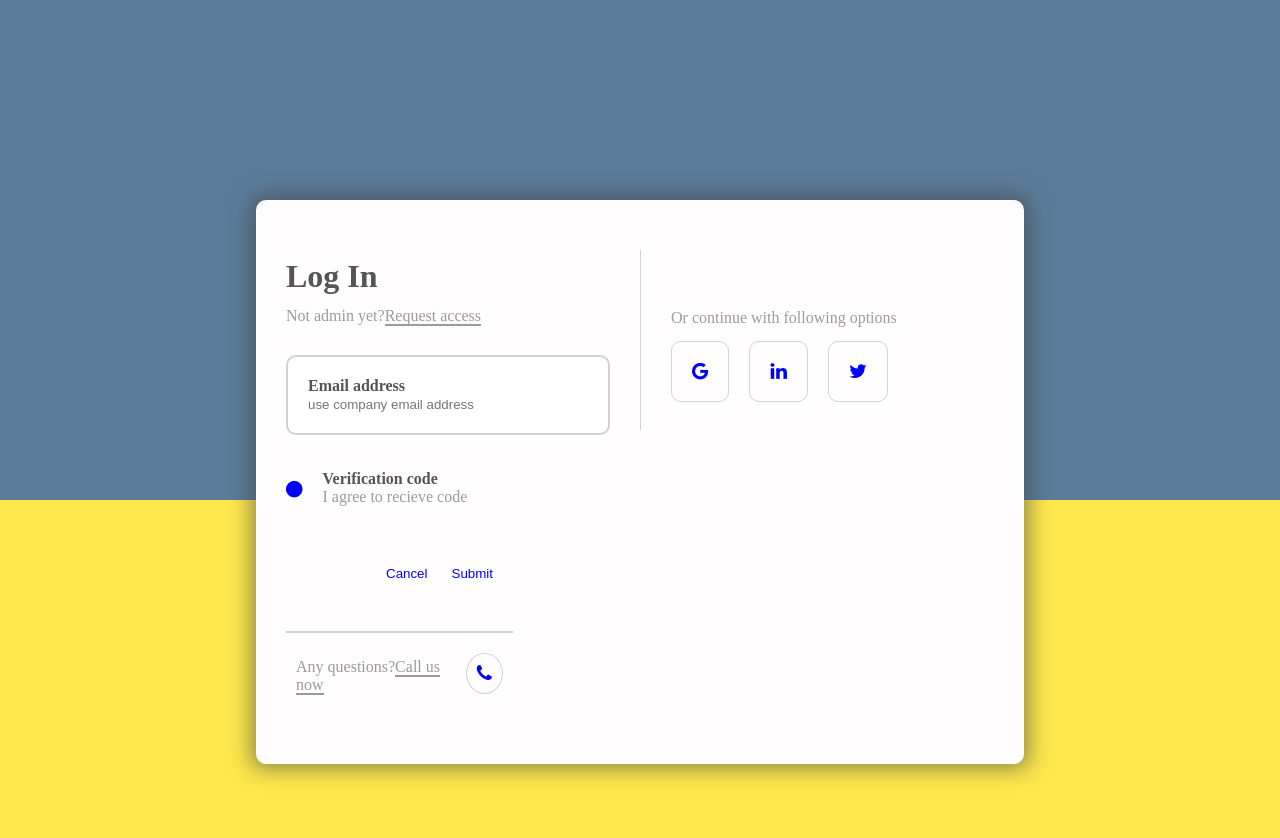
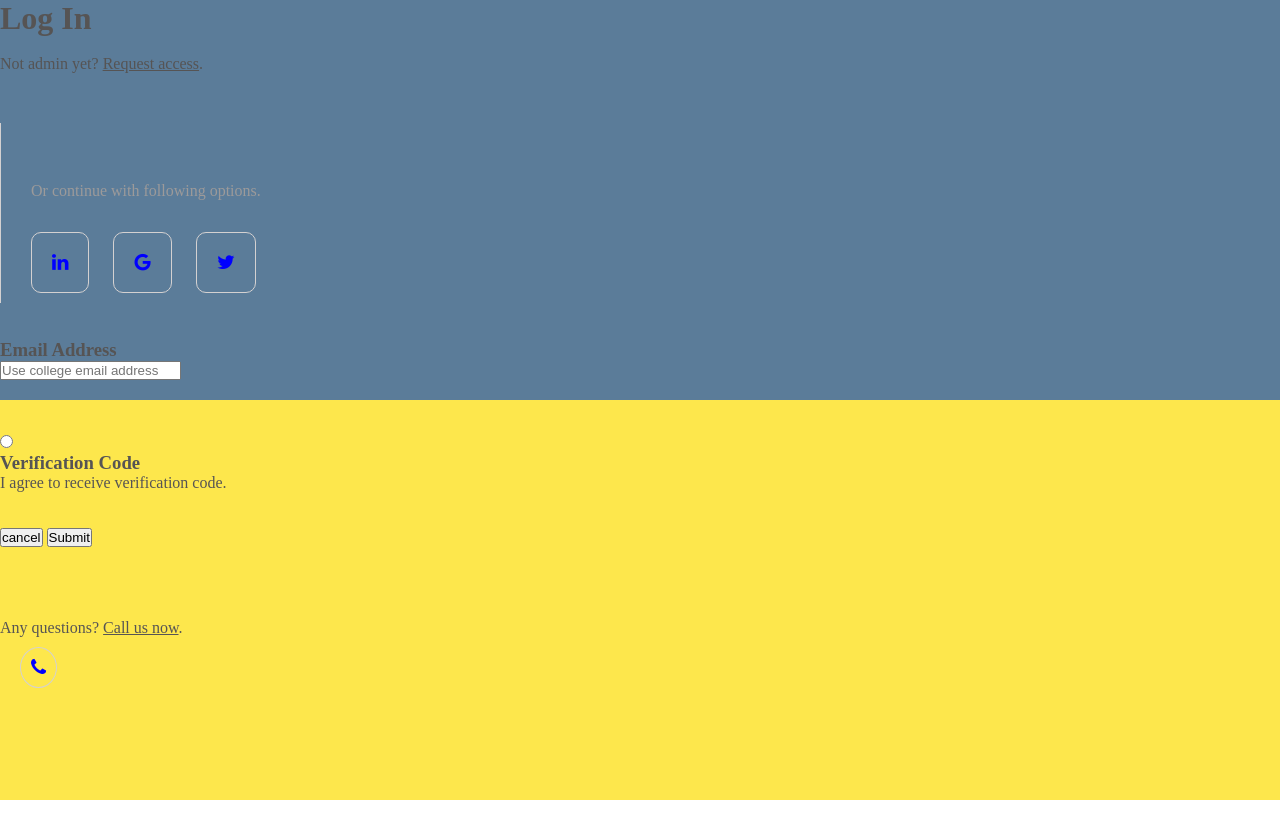
Before and after one commit to Ayushraj1605/Login_page, a plain HTML site: page index.html in a window 1280 px wide. After the commit the page ends 800 px from the top, so only its background shows below. Drawn offline with Linux system fonts and the light colour scheme.

Commit message:
Update index.html

```diff
--- a/index.html
+++ b/index.html
@@ -12,44 +12,53 @@
     <title>Document</title>
   </head>
   <body>
-    <div class="container">
-      <div class="left">
+    <form>
+        <div class="form1">
         <h1>Log In</h1>
-        <p>Not admin yet?<span>Request access</span></p>
-        <div class="content">
-          <p>Email address</p>
-          <input
-            type="email"
-            id="email"
-            placeholder="use company email address"
-          />
+        <br>
+        <p>Not admin yet? <u>Request access</u>.</p>
+        <div class="right">
+            <p>Or continue with following options.</p>
+            <br>
+                <div class="box">
+                <i class="fa fa-linkedin"></i>
+                <a href="https://mail.google.com/mail/"><i class="fa fa-google"></i></a>
+                <i class="fa fa-twitter"></i>
+                </div>
         </div>
-        <div class="two">
-          <div class="four">
-            <i class="fa fa-circle"></i>
-          </div>
-          <div class="three">
-            <h4>Verification code</h4>
-            <p>I agree to recieve code</p>
-          </div>
+        <br>
+        <br>
+        <div class="email">
+            <h3>Email Address</h3>
+            <input type="text" name="email" placeholder="Use college email address">
         </div>
-        <button class="cancel">Cancel</button>
-        <button class="Submit">Submit</button>
-        <div class="footer">
-          <div class="footer-p">
-            <p>Any questions?<span>Call us now</span></p>
-          </div>
-          <div class="footer-i"><i class="fa fa-phone"></i></div>
+        <br>
+        <br>
+        <br>
+        <input type="radio" value="Y" name="Verification Code">
+        <div class="terms">
+            <h3>Verification Code</h3>
+            <p>I agree to receive verification code.</p>
         </div>
-      </div>
-      <div class="right">
-        <p>Or continue with following options</p>
-        <div class="item">
-          <div><i class="fa fa-google"></i></div>
-          <div><i class="fa fa-linkedin"></i></div>
-          <div><i class="fa fa-twitter"></i></div>
+        <br>
+        <br>
+
+        <div class="buttons">
+            <input type="reset" value="cancel"/>
+            <input type="submit" value="Submit"/>
         </div>
-      </div>
-    </div>
+        <br>
+        <br>
+        <br>
+        <br>
+        <div class="bottom">
+            <p>Any questions? <u>Call us now</u>.</p>
+            <div class="box1">
+                <i class="fa fa-phone"></i>
+            </div>
+        </div>
+
+        </div>
+    </form>
   </body>
 </html>
```
